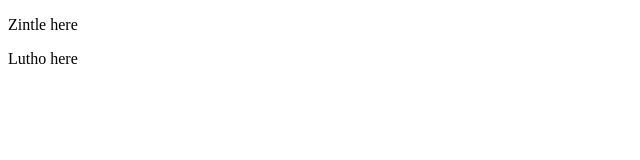
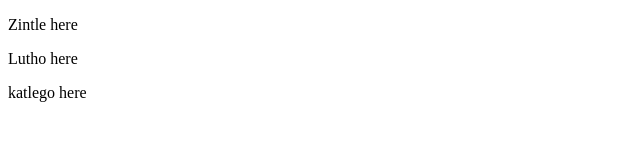
Before and after one commit to Tech-Titans1/Project1, a plain HTML site: page index.html in a window 1280 px wide. Shown: the whole page, without its empty margins (0-640 px from the left). Drawn offline with Linux system fonts and the light colour scheme.

Commit message:
Update index.html

```diff
--- a/index.html
+++ b/index.html
@@ -6,5 +6,7 @@
     <body>
         <p>Zintle here</p>
         <p> Lutho here</p>
+        <p> katlego here</p>
+
     </body>
 </html>
```
